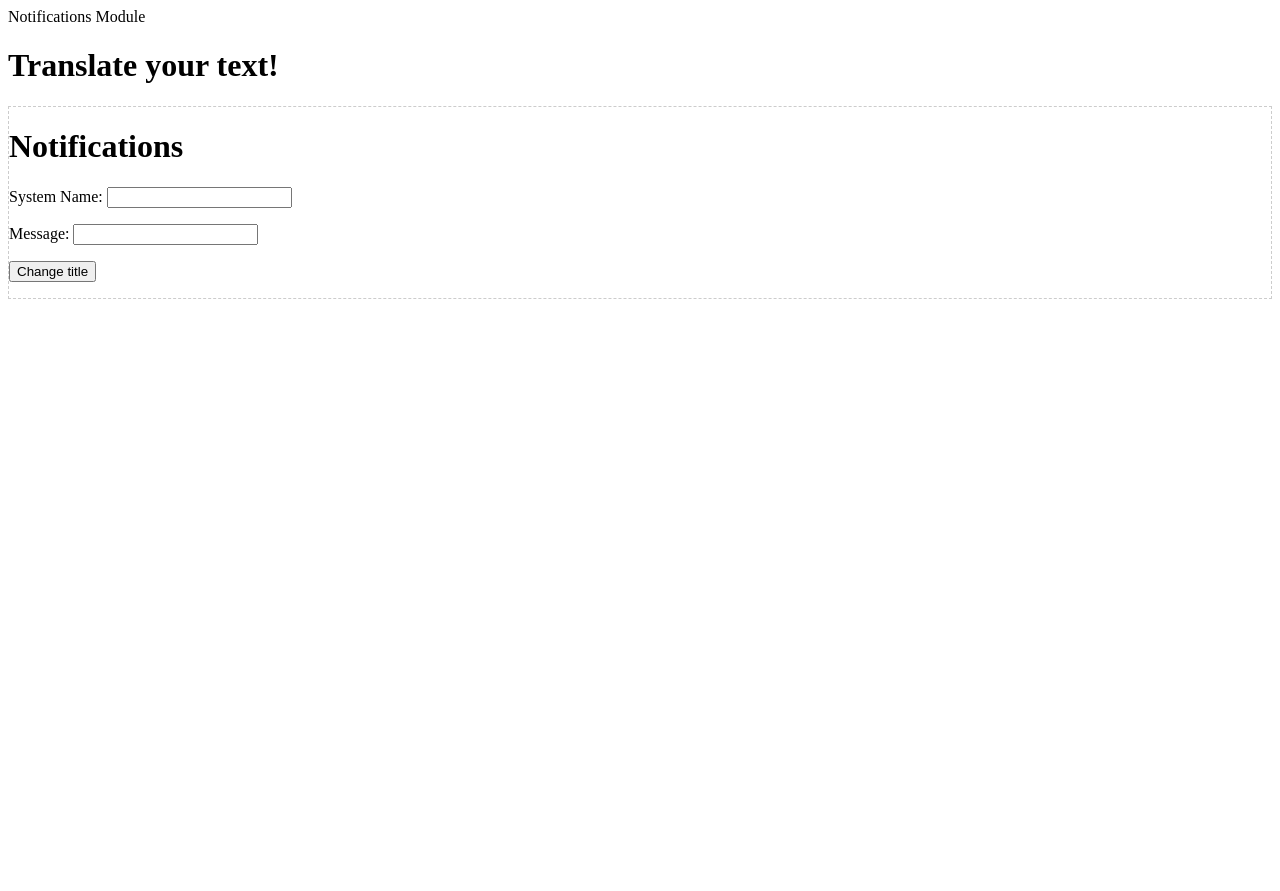
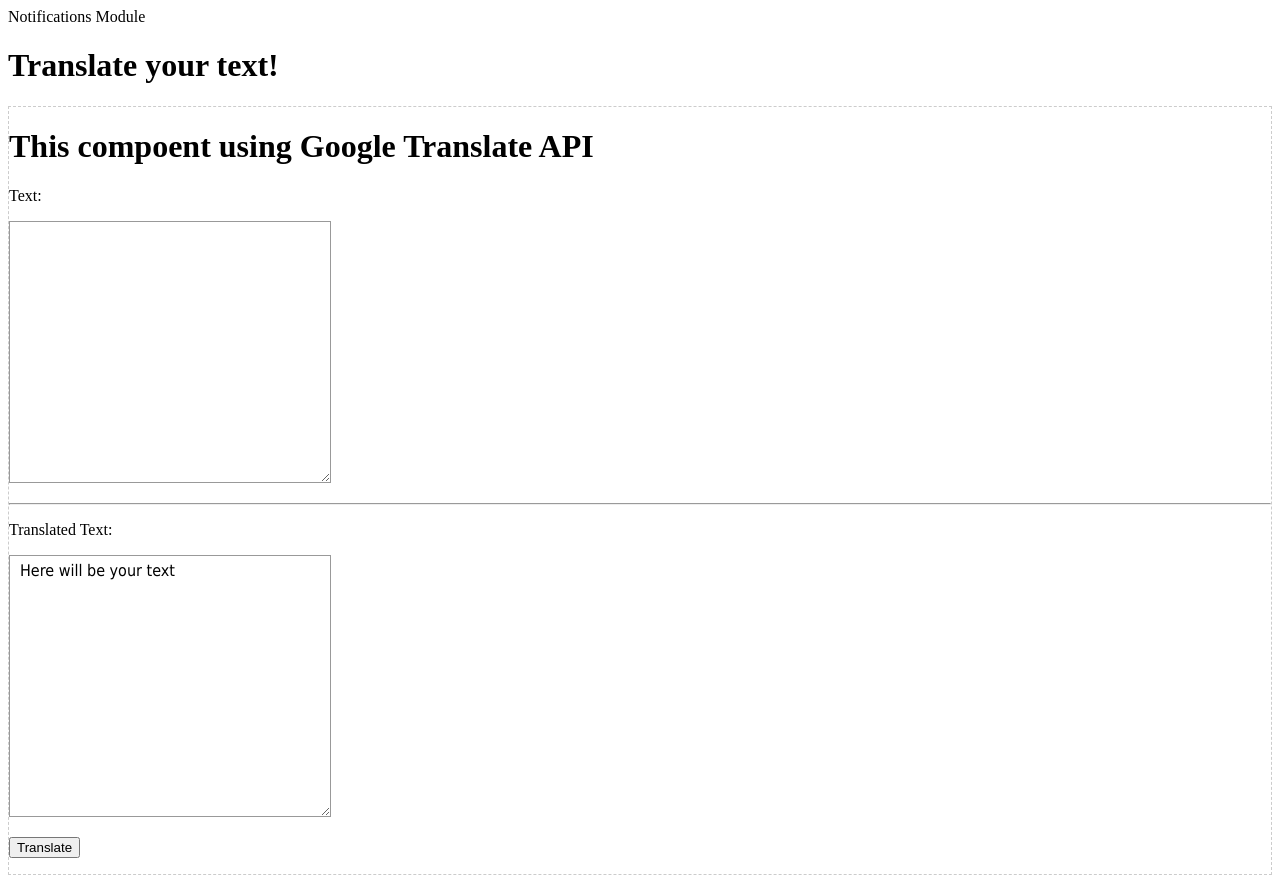
Before and after one commit to TeNnei/angular-ivy-lgpnkk, an Angular app: page / in a window 1280 px wide. Before the commit the page ends 800 px from the top, so only its background shows below. Built offline with nearby package versions, Linux system fonts and the light colour scheme.

Commit message:
3 files modified

```diff
--- a/src/app/app.notifications.component.ts
+++ b/src/app/app.notifications.component.ts
@@ -6,11 +6,9 @@ import { Component } from '@angular/core';
   styleUrls: ['./app.notifications.components.css']
 })
 export class Notificaitons{
-  title = 'Notifications'
+  title = 'This compoent using Google Translate API'
 
-  getInfo(){
-    return 'Successed create notifications message'
-  }
+  translatedValue: string = 'Here will be your text'
 
   changeTitle(value: string) {
     this.title = value
--- a/src/app/app.notifications.components.css
+++ b/src/app/app.notifications.components.css
@@ -8,3 +8,12 @@
    margin-bottom: .5rem;
    font-size: 24;
 }
+
+textarea{
+  width:  300px;
+  height: 250px;
+  padding: 5px 10px 5px 10px;
+  border:1px solid #999;
+  font-size:16px;
+  font-family: Tahoma;
+}
--- a/src/app/app.notifications.components.html
+++ b/src/app/app.notifications.components.html
@@ -1,23 +1,27 @@
-
 <div class="notifications-block">
   <h1>{{title}}</h1>
-  <p>
-    <label for="sname">System Name: </label>
-  <input
-    name="sname"
-    type="text"
-  />
+<p><label for="sname">Text:</label></p>
+<p>
+  <textarea class="text"
+    #input_text
+    id="sname"
+    type="text">
+  </textarea>
 </p>
-  <label for="message">Message: </label>
-  <input
-    #input
-    name="message"
-    type="text"
-  />
 
-  <p>
-    <button (click)="changeTitle(input.value)">Change title</button>
-  </p>
+<hr>
 
+<p><label for="translated-text">Translated Text: </label></p>
+<p>
+  <textarea class="translated-text"
+    #input_translated_text
+    [value]="translatedValue"
+    id="translated-text"
+    type="text">
+  </textarea>
+</p>
 
+<p>
+  <button (click)="changeTitle(input_translated_text.value)">Translate</button>
+</p>
 </div>
```
